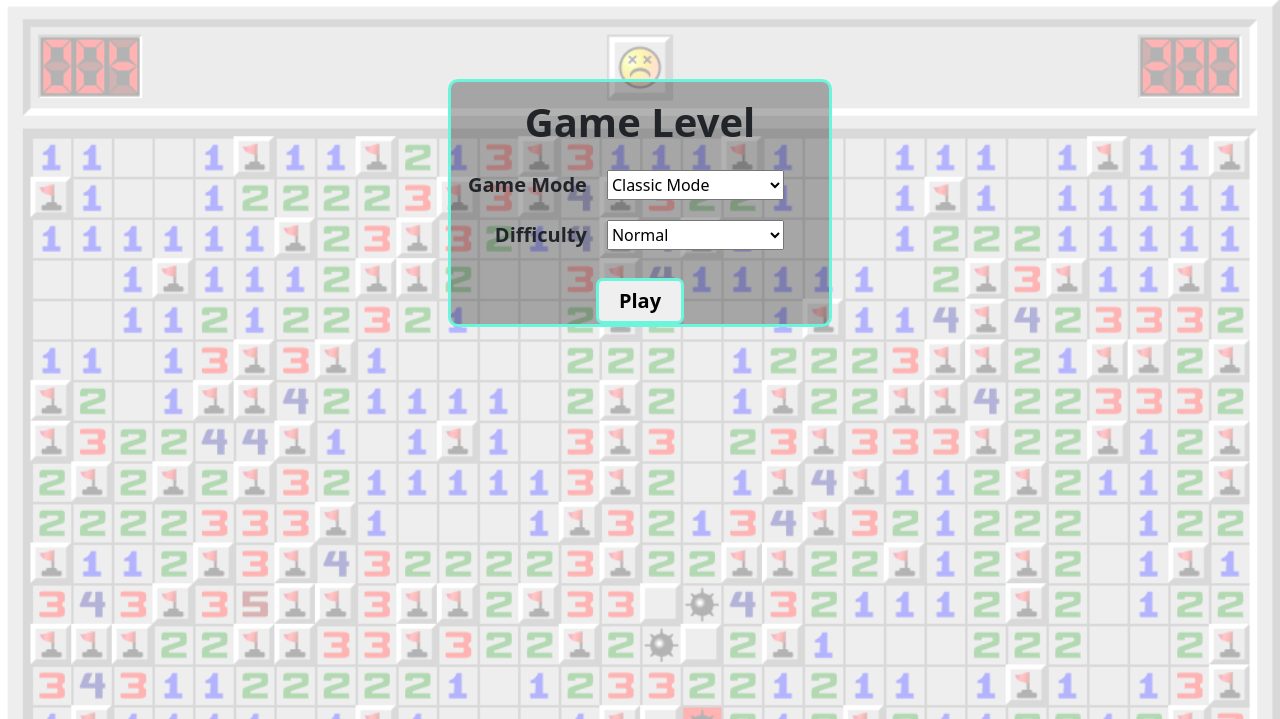
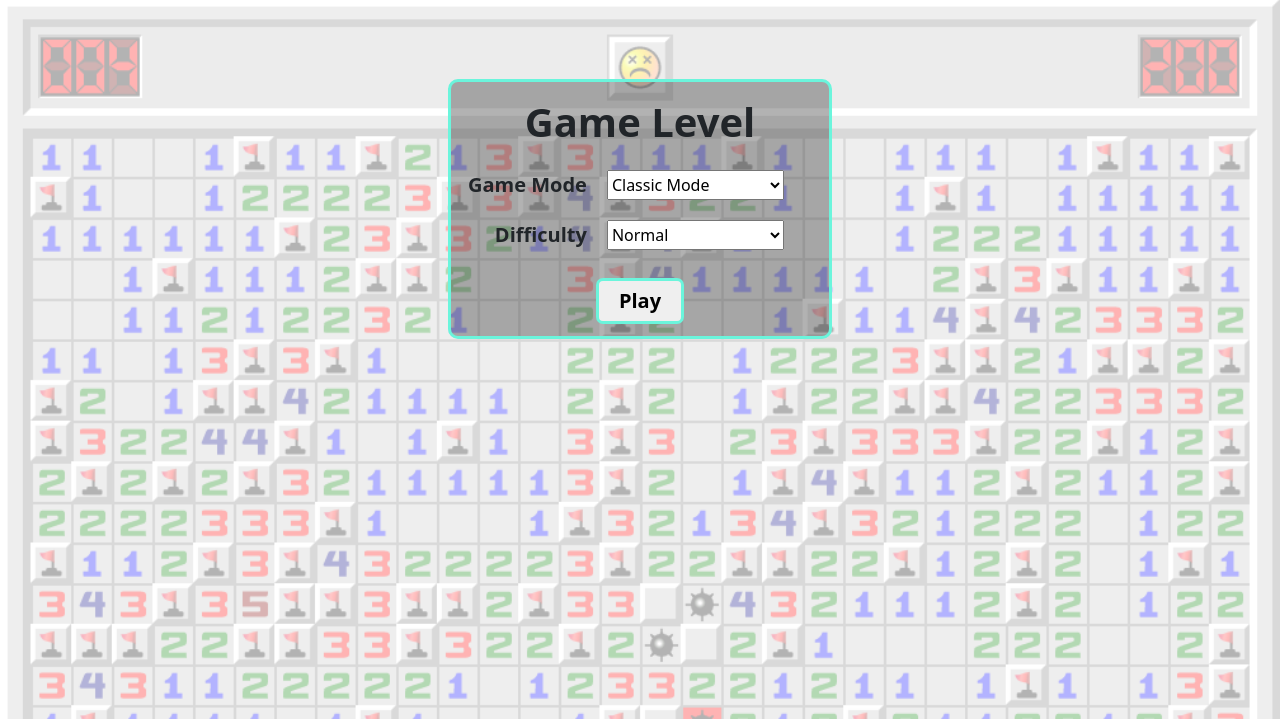
Before and after one commit to Rikucode/WebChess, a Django app: page /level/ in a window 1280 px wide. Shown: the part 81-800 px from the top of the page. Run offline with Django 4.2, Linux system fonts and the light colour scheme.

Commit message:
Update level-pick.html

```diff
--- a/users/templates/users/level-pick.html
+++ b/users/templates/users/level-pick.html
@@ -43,7 +43,7 @@
           </div>
         </div>
       </div>
-      <div align='center' style="margin-top: 1vh"><input type="submit" class='login_btn' value="Play"></div>
+      <div align='center' style="margin-top: 1vh; margin-bottom: 1.5vh"><input type="submit" class='login_btn' value="Play"></div>
     </form>
   </div>
 </div>
```
